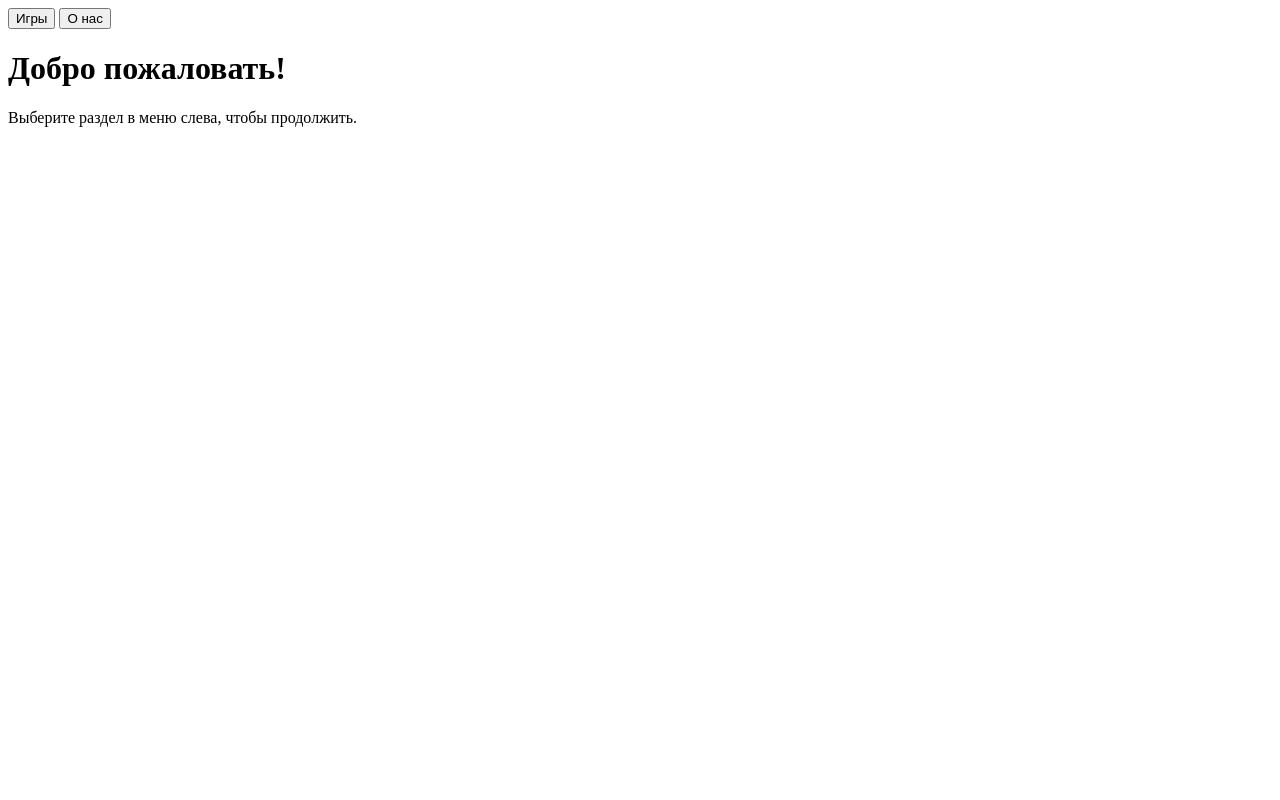
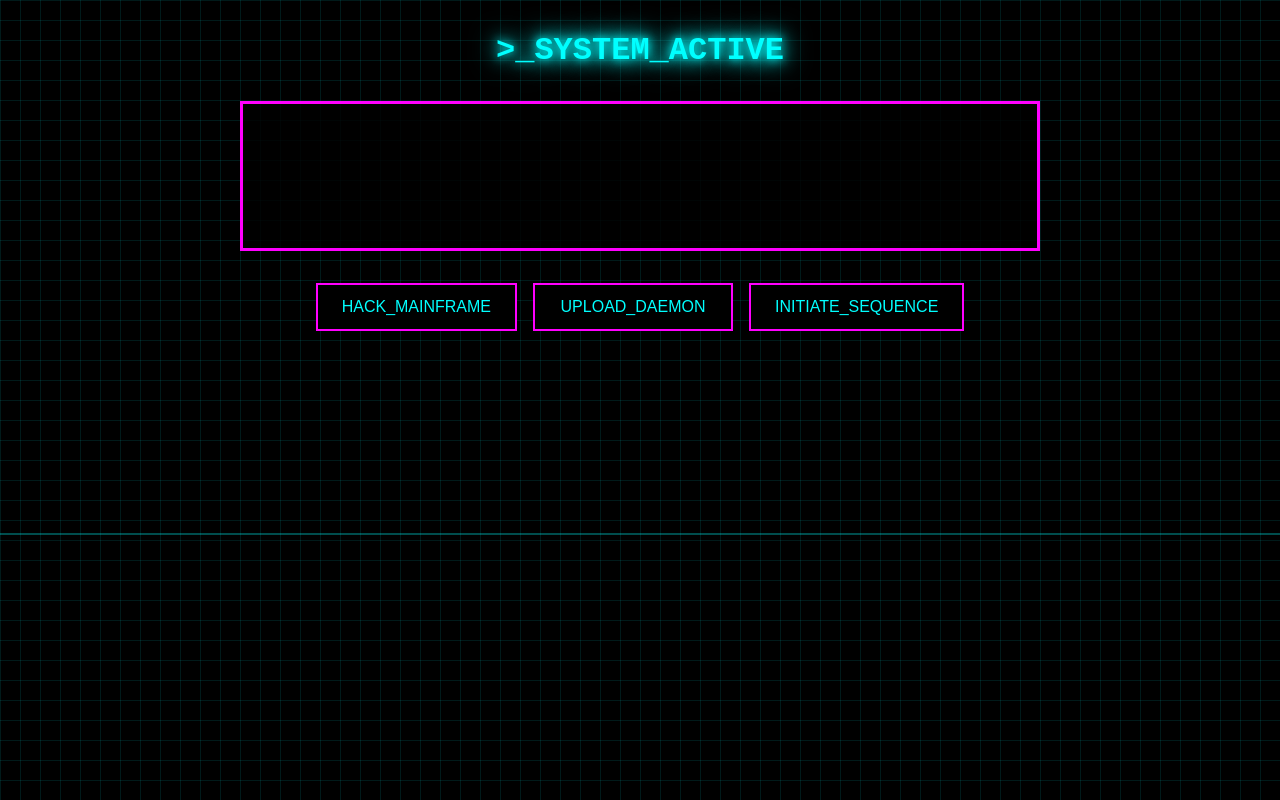
Before and after one commit to JapMi/JaUrillGameZXX, a plain HTML site: page index.html in a window 1280 px wide. Drawn offline with Linux system fonts and the light colour scheme.

Commit message:
Add files via upload

```diff
--- a/index.html
+++ b/index.html
@@ -1,22 +1,27 @@
 <!DOCTYPE html>
-<html lang="ru">
+<html lang="en">
 <head>
     <meta charset="UTF-8">
-    <meta name="viewport" content="width=device-width, initial-scale=1.0">
-    <title>Сайт с анимированными шторками</title>
-    <link rel="stylesheet" href="styles.css">
+    <meta name="viewport" content="width=device-width, initial-scale=1.0, maximum-scale=1.0, user-scalable=no">
+    <title>CYBERPUNK 2088</title>
+    <link rel="stylesheet" href="style.css">
 </head>
 <body>
-    <div class="curtain"></div>
+    <div class="scanline"></div>
+    <div class="container">
+        <h1 class="neon" data-text=">_SYSTEM_ACTIVE">>_SYSTEM_ACTIVE</h1>
 
-    <nav class="nav-panel">
-        <button class="nav-button">Игры</button>
-        <button class="nav-button">О нас</button>
-    </nav>
+        <div class="grid"></div>
 
-    <div class="content">
-        <h1>Добро пожаловать!</h1>
-        <p>Выберите раздел в меню слева, чтобы продолжить.</p>
+        <div class="terminal">
+            <div id="output" class="text-glitch"></div>
+        </div>
+
+        <div class="button-group">
+            <button class="cyber-button" id="btn1">HACK_MAINFRAME</button>
+            <button class="cyber-button" id="btn2">UPLOAD_DAEMON</button>
+            <button class="cyber-button" id="btn3">INITIATE_SEQUENCE</button>
+        </div>
     </div>
 
     <script src="script.js"></script>
--- a/script.js
+++ b/script.js
@@ -1,21 +1,50 @@
-// Обработчик загрузки DOM
+// script.js (оптимизированная версия)
 document.addEventListener('DOMContentLoaded', () => {
-    // Задержка для плавного скрытия шторки
-    setTimeout(() => {
-        const curtain = document.querySelector('.curtain');
-        if(curtain) {
-            curtain.style.display = 'none';
+    const buttons = document.querySelectorAll('.cyber-button');
+    const output = document.getElementById('output');
+
+    const messages = [
+        "INITIALIZING NEURAL INTERFACE...",
+        "ACCESSING MAINFRAME...",
+        "ENCRYPTION PROTOCOL [███████] 100%",
+        "WARNING: SYSTEM BREACH DETECTED",
+        "UPLOADING VIRUS.EXE...",
+        "CYBER-DAEMON ACTIVATED",
+        "CRYPTO-LOCK ENGAGED",
+        "ROOT ACCESS GRANTED",
+        "OVERRIDE SYSTEM PROTOCOLS"
+    ];
+
+    const handleInteraction = (button) => {
+        button.style.transform = `translate(${Math.random() * 4 - 2}px, ${Math.random() * 4 - 2}px)`;
+        const randomMsg = messages[Math.random() * messages.length | 0];
+
+        output.innerHTML = '';
+        let i = 0;
+        const typeWriter = () => {
+            if (i < randomMsg.length) {
+                output.innerHTML += randomMsg[i++];
+                setTimeout(typeWriter, 50);
+            }
         }
-    }, 1500);
+        typeWriter();
 
-    // Здесь можно добавить обработчики для кнопок
-    const buttons = document.querySelectorAll('.nav-button');
+        output.style.color = `hsl(${Math.random() * 360}, 100%, 50%)`;
+        setTimeout(() => button.style.transform = '', 100);
+    };
 
     buttons.forEach(button => {
-        button.addEventListener('click', (e) => {
-            // Пример обработки клика
-            console.log(`Нажата кнопка: ${e.target.textContent}`);
-            // Добавьте свою логику здесь
-        });
+        button.addEventListener('click', () => handleInteraction(button));
+        button.addEventListener('touchstart', (e) => {
+            e.preventDefault();
+            handleInteraction(button);
+        }, { passive: false });
     });
+
+    const resizeHandler = () => {
+        document.documentElement.style.setProperty('--vh', `${window.innerHeight * 0.01}px`);
+    };
+
+    window.addEventListener('resize', resizeHandler);
+    resizeHandler();
 });
--- a/style.css
+++ b/style.css
@@ -1,102 +1,155 @@
-* {
-    margin: 0;
-    padding: 0;
-    box-sizing: border-box;
-    font-family: 'Arial', sans-serif;
+/* style.css */
+:root {
+    --neon-cyan: #0ff;
+    --neon-pink: #ff00ff;
+    --grid-size: 20px;
 }
 
 body {
-    background: linear-gradient(45deg, #1a1a1a, #2d2d2d);
-    min-height: 100vh;
+    background-color: #000;
+    margin: 0;
     overflow-x: hidden;
+    font-family: 'Courier New', monospace;
+    color: var(--neon-cyan);
+    position: relative;
+    touch-action: manipulation;
 }
 
-.curtain {
+.scanline {
+    position: fixed;
+    width: 100%;
+    height: 2px;
+    background: rgba(0, 255, 255, 0.3);
+    animation: scan 3s linear infinite;
+    z-index: 999;
+}
+
+.container {
+    padding: 1rem;
+    min-height: 100vh;
+    display: flex;
+    flex-direction: column;
+    align-items: center;
+    box-sizing: border-box;
+}
+
+.neon {
+    text-shadow: 0 0 10px var(--neon-cyan),
+                 0 0 20px var(--neon-cyan),
+                 0 0 30px var(--neon-cyan);
+    animation: flicker 1s infinite alternate;
+    font-size: 2rem;
+    text-align: center;
+    margin: 1rem 0;
+}
+
+.terminal {
+    border: 3px solid var(--neon-pink);
+    padding: 1rem;
+    margin: 1rem 0;
+    background: rgba(0, 0, 0, 0.8);
+    width: 90%;
+    max-width: 800px;
+    min-height: 150px;
+    box-sizing: border-box;
+}
+
+.button-group {
+    display: flex;
+    flex-wrap: wrap;
+    gap: 1rem;
+    justify-content: center;
+    margin: 1rem 0;
+}
+
+.cyber-button {
+    background: #000;
+    color: var(--neon-cyan);
+    border: 2px solid var(--neon-pink);
+    padding: 0.8rem 1.5rem;
+    font-size: 1rem;
+    cursor: pointer;
+    transition: all 0.3s;
+    text-transform: uppercase;
+    min-width: 200px;
+    text-align: center;
+}
+
+.grid {
     position: fixed;
     top: 0;
     left: 0;
-    width: 100%;
-    height: 100%;
-    background: linear-gradient(45deg, #ff6b6b, #4ecdc4);
-    transform: translateY(-100%);
-    animation: curtainOpen 1.5s cubic-bezier(0.785, 0.135, 0.15, 0.86) forwards;
+    width: 100vw;
+    height: 100vh;
+    background-image:
+        linear-gradient(rgba(0, 255, 255, 0.1) 1px, transparent 1px),
+        linear-gradient(90deg, rgba(0, 255, 255, 0.1) 1px, transparent 1px);
+    background-size: var(--grid-size) var(--grid-size);
+    pointer-events: none;
+    z-index: -1;
 }
 
-.nav-panel {
-    position: fixed;
-    left: 30px;
-    top: 50%;
-    transform: translateY(-50%);
-    z-index: 1000;
-    display: flex;
-    flex-direction: column;
-    gap: 20px;
-}
+@media (max-width: 768px) {
+    :root {
+        --grid-size: 15px;
+    }
 
-.nav-button {
-    padding: 15px 30px;
-    background: rgba(255, 255, 255, 0.1);
-    border: none;
-    border-radius: 50px;
-    color: white;
-    font-size: 18px;
-    cursor: pointer;
-    transition: all 0.3s ease;
-    backdrop-filter: blur(10px);
-    box-shadow: 0 4px 6px rgba(0, 0, 0, 0.1);
-}
+    .neon {
+        font-size: 1.5rem;
+    }
 
-.nav-button:hover {
-    background: rgba(255, 255, 255, 0.2);
-    transform: translateX(10px);
-    box-shadow: 0 6px 12px rgba(0, 0, 0, 0.2);
-}
+    .terminal {
+        min-height: 100px;
+        padding: 0.8rem;
+    }
 
-.content {
-    position: relative;
-    padding: 100px 20% 50px 200px;
-    color: white;
-    opacity: 0;
-    animation: contentFadeIn 1s ease forwards 1s;
-}
-
-h1 {
-    font-size: 48px;
-    margin-bottom: 30px;
-    text-shadow: 2px 2px 4px rgba(0, 0, 0, 0.3);
-}
-
-p {
-    font-size: 18px;
-    line-height: 1.6;
-    margin-bottom: 20px;
-}
-
-@keyframes curtainOpen {
-    0% {
-        transform: translateY(-100%);
-    }
-    100% {
-        transform: translateY(0);
+    .cyber-button {
+        width: 100%;
+        padding: 0.8rem;
+        font-size: 0.9rem;
     }
 }
 
-@keyframes contentFadeIn {
-    from {
-        opacity: 0;
-        transform: translateY(20px);
+@media (max-width: 480px) {
+    :root {
+        --grid-size: 10px;
     }
-    to {
-        opacity: 1;
-        transform: translateY(0);
+
+    .container {
+        padding: 0.5rem;
+    }
+
+    .neon {
+        font-size: 1.2rem;
+        margin: 0.5rem 0;
+    }
+
+    #output {
+        font-size: 0.9rem;
     }
 }
 
-@media (max-width: 768px) {
-    .nav-panel {
-        left: 15px;
-    }
-    .content {
-        padding: 100px 20px 50px 120px;
+@media (hover: hover) and (pointer: fine) {
+    .cyber-button:hover {
+        background: var(--neon-pink);
+        color: #000;
+        box-shadow: 0 0 20px var(--neon-pink);
+        transform: skew(-10deg);
     }
 }
+
+@keyframes scan {
+    0% { top: -2px; }
+    100% { top: 100%; }
+}
+
+@keyframes flicker {
+    0% { opacity: 0.8; }
+    100% { opacity: 1; }
+}
+
+@keyframes glitch {
+    0% { text-shadow: 2px 2px var(--neon-pink), -2px -2px var(--neon-cyan); }
+    50% { text-shadow: -2px 2px var(--neon-pink), 2px -2px var(--neon-cyan); }
+    100% { text-shadow: 2px -2px var(--neon-pink), -2px 2px var(--neon-cyan); }
+}
```
